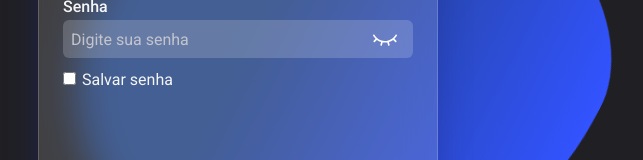
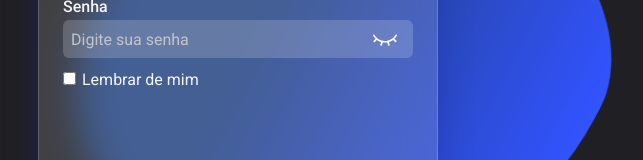
Before and after one commit to dev-jefferson-souza/react-desafio-typescript, a React (Vite) app: page / in a window 1280 px wide. Shown: the part 336-496 px from the top of the page, without its empty margins (402-1045 px from the left). Built offline with nearby package versions, Linux system fonts and the light colour scheme.

Commit message:
style(Login): lembrar de mim

```diff
--- a/src/pages/Home/index.tsx
+++ b/src/pages/Home/index.tsx
@@ -33,15 +33,14 @@ export const Home = () => {
   }
 
   return (
+    <Dialog.Root>
       <Container>
         <LogoutIcon onClick={logout} title="Sair da conta" />
-      <Dialog.Root>
         <Dialog.Trigger asChild>
           <OpenModalIcon title="Abrir modal" />
         </Dialog.Trigger>
 
         <SkillsModal />
-      </Dialog.Root>
         <UserSkillsContainer>
           <h1>Essas são suas habilidades</h1>
           <div>
@@ -51,5 +50,6 @@ export const Home = () => {
           </div>
         </UserSkillsContainer>
       </Container>
+    </Dialog.Root>
   );
 };
--- a/src/pages/Home/styles.ts
+++ b/src/pages/Home/styles.ts
@@ -58,7 +58,7 @@ export const OpenModalIcon = styled(AiOutlineAppstore)`
 
   &:hover {
     color: #721c24;
-    transform: scale(1.15) rotate(225deg);
+    transform: scale(1.1) rotate(135deg);
   }
 `;
 
--- a/src/pages/Login/index.tsx
+++ b/src/pages/Login/index.tsx
@@ -77,7 +77,7 @@ export const Login = () => {
         />
         <Spacer y="12px" x="0px" />
         <Checkbox
-          label="Salvar senha"
+          label="Lembrar de mim"
           isChecked={savePassword}
           onChange={handleSavePasswordChange}
           backgroundColor={savePassword ? "#007bff" : "#fff"}
```
Lines whose indentation alone changed are shown as unchanged.
